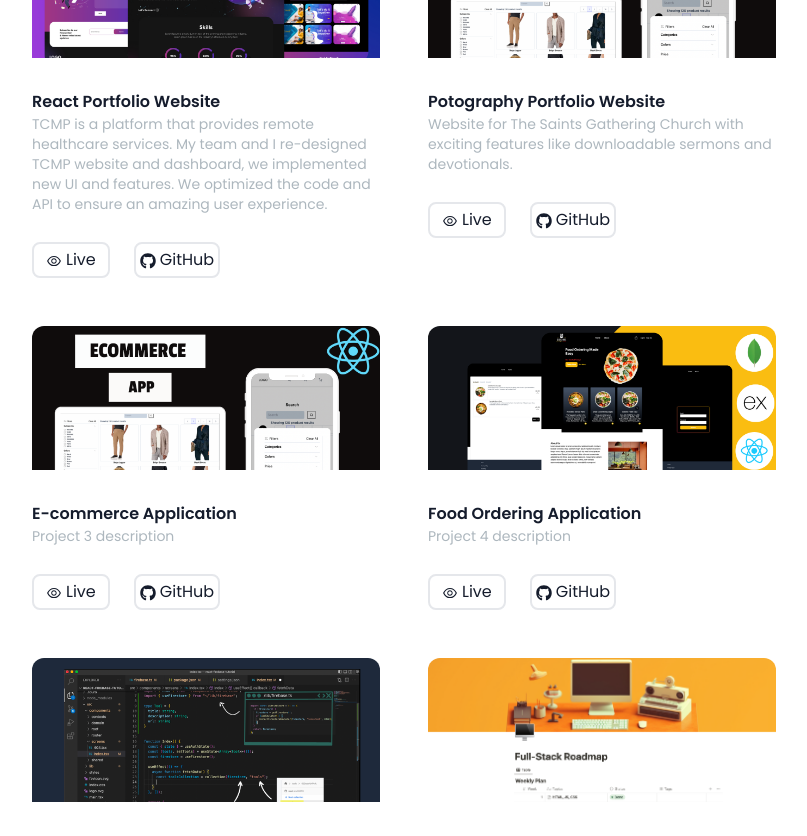
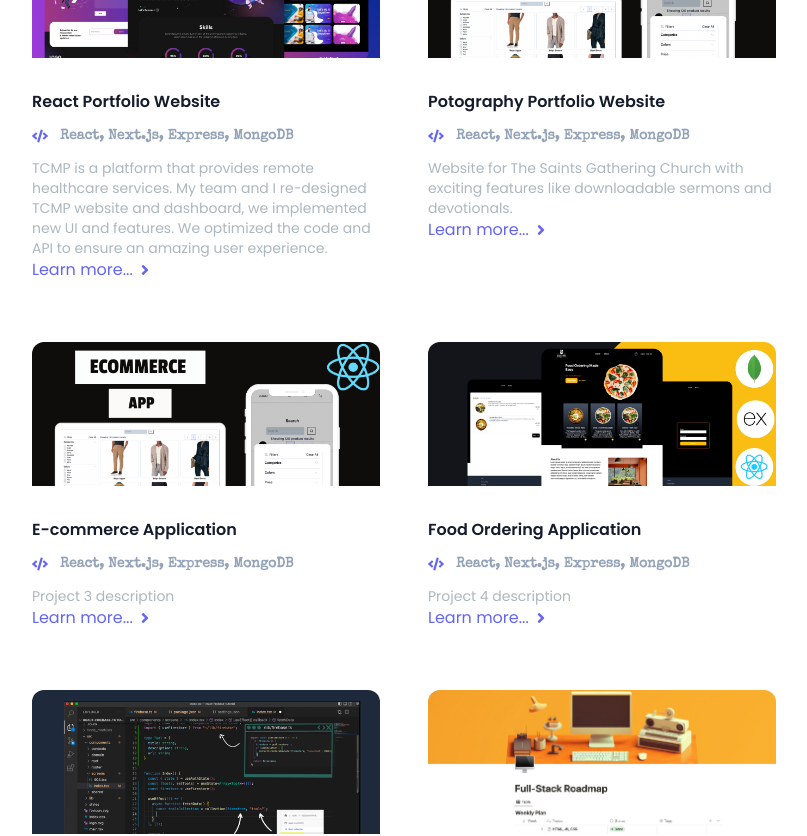
Before and after one commit to tchamp295/portfolio, a Next.js app: page / in a window 1280 px wide. Shown: the part 2480-3316 px from the top of the page, without its empty margins (236-1043 px from the left). Built offline with nearby package versions, Linux system fonts and the light colour scheme; a web font is replaced by a local one.

Commit message:
refining ui

```diff
--- a/src/components/ProjectCard.jsx
+++ b/src/components/ProjectCard.jsx
@@ -2,9 +2,16 @@ import React from "react";
 
 import Link from "next/link";
 import { AiOutlineEye } from "react-icons/ai";
-import { FaGithub } from "react-icons/fa";
+import { FaAngleRight, FaCode, FaGithub } from "react-icons/fa";
 
-const ProjectCard = ({ imgUrl, title, description, gitUrl, previewUrl, stacks }) => {
+const ProjectCard = ({
+  imgUrl,
+  title,
+  description,
+  gitUrl,
+  previewUrl,
+  stacks,
+}) => {
   return (
     <div className="flex flex-col justify-between gap-4 w-full">
       <div
@@ -28,19 +35,17 @@ const ProjectCard = ({ imgUrl, title, description, gitUrl, previewUrl, stacks })
       </div>
       <div className="flex-auto rounded-b-xl mt-1 py-3">
         <h2 className="text-[16px] font-semibold">{title}</h2>
+       <div className="flex items-center gap-2 my-3">
+          <FaCode className="text-indigo-500 mr-1" />
+          <div className="text-slate-400 font-textt font-semibold text-sm">{stacks.join(", ")}</div>
+        </div>
         <p className="text-[#ADB7BE] text-sm">{description}</p>
-        <span>{ stacks}</span>
-      </div>
-      <div className="flex gap-6">
-        <Link className="px-3 py-1 border-2 rounded-lg" href="#">
-          <AiOutlineEye className="inline-block mr-1" />
-          Live
-        </Link>
-        <Link className="p-1 border-2 rounded-lg" href={gitUrl}>
-          <FaGithub className="inline-block mr-1" />
-          GitHub
+        <Link className="flex items-center text-indigo-500 hover:text-indigo-700 transition-colors duration-300" href={"/work/1"}>
+         Learn more... <FaAngleRight className="ml-1" />
         </Link>
       </div>
+
+
     </div>
   );
 };
--- a/src/components/ProjectsSection.jsx
+++ b/src/components/ProjectsSection.jsx
@@ -10,20 +10,24 @@ const projectsData = [
   {
     id: 1,
     title: "React Portfolio Website",
-    description: "TCMP is a platform that provides remote healthcare services. My team and I re-designed TCMP website and dashboard, we implemented new UI and features. We optimized the code and API to ensure an amazing user experience.",
+    description:
+      "TCMP is a platform that provides remote healthcare services. My team and I re-designed TCMP website and dashboard, we implemented new UI and features. We optimized the code and API to ensure an amazing user experience.",
     image: "/images/projects/1.png",
     tag: ["All", "Web"],
     gitUrl: "/",
     previewUrl: "/",
+    stacks: ["React", "Next.js", "Express", "MongoDB"],
   },
   {
     id: 2,
     title: "Potography Portfolio Website",
-    description: "Website for The Saints Gathering Church with exciting features like downloadable sermons and devotionals. ",
+    description:
+      "Website for The Saints Gathering Church with exciting features like downloadable sermons and devotionals. ",
     image: "/images/projects/3.png",
     tag: ["All", "Web"],
     gitUrl: "/",
     previewUrl: "/",
+    stacks: ["React", "Next.js", "Express", "MongoDB"],
   },
   {
     id: 3,
@@ -33,6 +37,7 @@ const projectsData = [
     tag: ["All", "Web"],
     gitUrl: "/",
     previewUrl: "/",
+    stacks: ["React", "Next.js", "Express", "MongoDB"],
   },
   {
     id: 4,
@@ -42,6 +47,7 @@ const projectsData = [
     tag: ["All", "Mobile"],
     gitUrl: "/",
     previewUrl: "/",
+    stacks: ["React", "Next.js", "Express", "MongoDB"],
   },
   {
     id: 5,
@@ -51,6 +57,7 @@ const projectsData = [
     tag: ["All", "Web"],
     gitUrl: "/",
     previewUrl: "/",
+    stacks: ["React", "Next.js", "Express", "MongoDB"],
   },
   {
     id: 6,
@@ -60,36 +67,36 @@ const projectsData = [
     tag: ["All", "Web"],
     gitUrl: "/",
     previewUrl: "/",
+    stacks: ["React", "Next.js", "Express", "MongoDB"],
   },
 ];
 const ProjectsSection = () => {
-
   const ref = useRef(null);
   const isInView = useInView(ref, { once: true });
-
-
 
   const cardVariants = {
     initial: { y: 50, opacity: 0 },
     animate: { y: 0, opacity: 1 },
   };
   return (
-    <div  className="  w-full max-w-3xl mx-auto px-3 py-7 my-9   ">
+    <div className="  w-full max-w-3xl mx-auto px-3 py-7 my-9   ">
       <div className=" flex  justify-between items-center mb-7">
         <h1 className=" text-lg md:text-3xl font-bold text-gray-600 ">
-               Featured Projects
+          Featured Projects
         </h1>
         <div className="">
-
-
-          <Link href="#" className="flex items-center text-sm text-gray-600 hover:text-indigo-600 transition duration-300">
-              Explore More<IoMdArrowDropright className="h-5 w-5 ml-1" />
+          <Link
+            href="#"
+            className="flex items-center text-sm text-gray-600 hover:text-indigo-600 transition duration-300"
+          >
+            Explore More
+            <IoMdArrowDropright className="h-5 w-5 ml-1" />
           </Link>
         </div>
       </div>
 
       <ul ref={ref} className="grid md:grid-cols-2 gap-8 md:gap-12">
-        { projectsData.map((project, index) => (
+        {projectsData.map((project, index) => (
           <motion.li
             key={index}
             variants={cardVariants}
@@ -104,6 +111,7 @@ const ProjectsSection = () => {
               imgUrl={project.image}
               gitUrl={project.gitUrl}
               previewUrl={project.previewUrl}
+             stacks={project.stacks}
             />
           </motion.li>
         ))}
--- a/src/utils/Calendly.jsx
+++ b/src/utils/Calendly.jsx
@@ -1,8 +1,6 @@
-
 import { InlineWidget } from "react-calendly";
 
-const Calendly = ({handleCloseCalendly}) => {
-
+const Calendly = ({ handleCloseCalendly }) => {
   const handleWrapperClick = (e) => {
     // Close the Calendly overlay only if the click is outside the InlineWidget
     if (e.target === e.currentTarget) {
@@ -16,7 +14,6 @@ const Calendly = ({handleCloseCalendly}) => {
       onClick={handleWrapperClick}
     >
       {/* Apply custom styles directly to the InlineWidget */}
-
       <div
         style={{
           position: "fixed",
@@ -31,11 +28,17 @@ const Calendly = ({handleCloseCalendly}) => {
           url="https://calendly.com/speedsys530/30min"
           styles={{ width: "100%", height: "100%", position: "relative" }}
         />
-      </div> <ul className="list-disc pl-6 mt-3 text-sm md:text-base text-gray-600">
+      </div>{" "}
+      <ul className="list-disc pl-6 mt-3 text-sm md:text-base text-gray-600">
         <li>Web Development</li>
         <li>Mobile App Development</li>
         <li>UI/UX Design</li>
         <li>Consultation</li>
+      </ul>{" "}
+      <ul className="list-disc pl-4 text-[#ADB7BE] text-sm">
+        {stacks.map((stack, index) => (
+          <li key={index}>{stack}</li>
+        ))}
       </ul>
     </div>
   );
```
Lines whose indentation alone changed are shown as unchanged.
